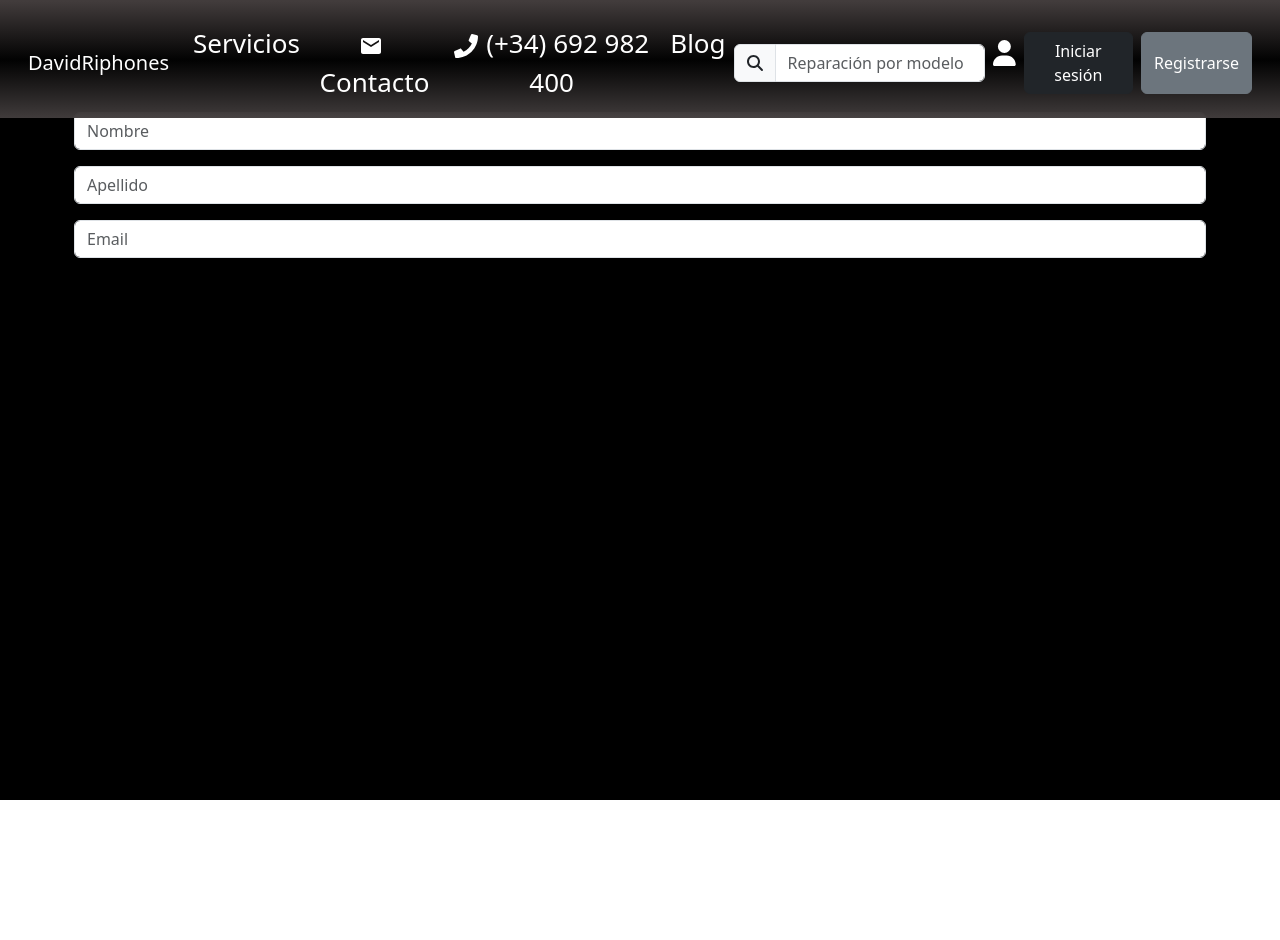
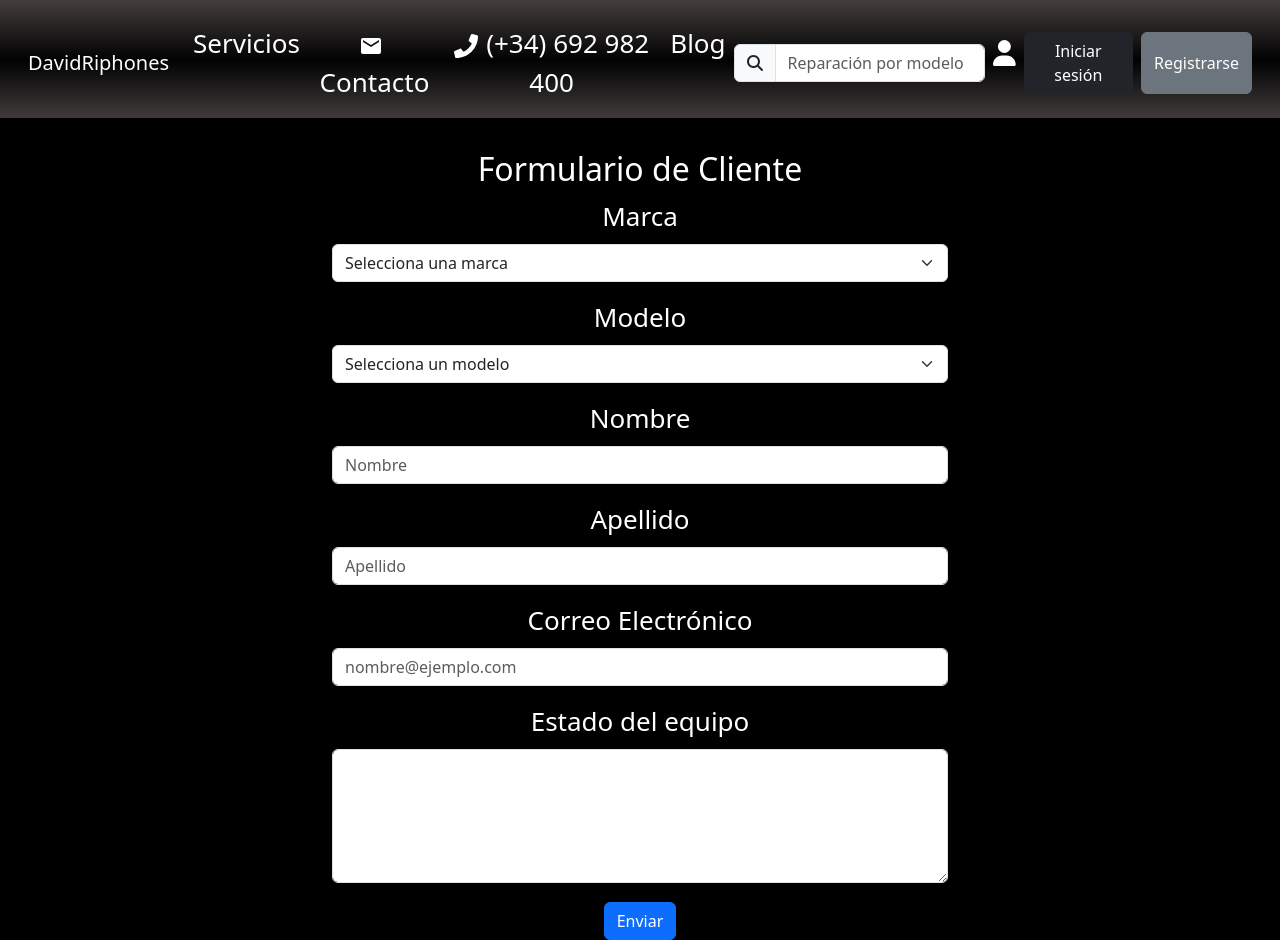
Before and after one commit to sofiafernands/movile_site, a React (Create React App) app: page /formclient in a window 1280 px wide. Before the commit the page ends 800 px from the top, so only its background shows below. Built offline with nearby package versions, Linux system fonts and the light colour scheme.

Commit message:
component special_rate

```diff
--- a/src/App.css
+++ b/src/App.css
@@ -1,14 +1,15 @@
 .App {
   text-align: center;
+
+
 }
 
 .App-header {
   background-color: #000000;
   color: white;
   min-height: 100vh; /* 100% of the viewport height */
-  display: flex;
   flex-direction: column;
   align-items: center;
-  padding: 5%;
+  padding-top: 8%;
   font-size: calc(10px + 2vmin);
 }
--- a/src/App.js
+++ b/src/App.js
@@ -3,8 +3,8 @@ import { BrowserRouter as Router, Route, Routes } from "react-router-dom";
 import './App.css';
 import Navbar from './front/component/navbar';
 import 'bootstrap/dist/css/bootstrap.min.css';
-import MovileRepair from './front/pages/movileRepair/index.js'
 import FormClient from "./front/pages/formClient";
+import Home from "./front/pages/home";
 
 function App() {
   return (
@@ -12,8 +12,8 @@ function App() {
       <div className="App">
         <header className="App-header">
           <Navbar/>
-          <Routes >
-            <Route path="/" element={<MovileRepair />} />
+          <Routes>
+            <Route path="/" element={< Home />} />
             <Route path="/formclient" element={<FormClient />} />
           </Routes>
         </header>
--- a/src/front/pages/movileRepair/index.js
+++ b/src/front/component/movileRepair/index.js
@@ -1,38 +1,34 @@
 import 'bootstrap/dist/css/bootstrap.min.css';
 import 'bootstrap/dist/js/bootstrap.bundle.min';
-//import { FontAwesomeIcon } from '@fortawesome/react-fontawesome';
 import { FaMobileAlt } from "react-icons/fa";
 import { MdBrokenImage } from "react-icons/md";
 import iphone13 from '../../img/iphone13.png'
-import ButtomInformation from "../../component/buttomInformation";
+import ButtomInformation from "../buttomInformation";
 import React from "react";
 import './movileRepair.css';
 
 
-
 function MovileRepair() {
     return (
-        <div className='d-inline-flex p-2 col-12'>
-            <div className=" d-flex">
+        <div className='movile_repair d-flex p-2 col-12'>
+            <div className="container">
                 <div className="row justify-content-center align-items-center">
-                    <div className="col-6">
+                    <div className="col-12 col-md-6">
                         <h3>DavidRiPhones</h3>
                         <h1><FaMobileAlt /><MdBrokenImage /></h1>
                         <h1 className='text-warning mt-5'>Tu centro de reparacion de confianza</h1>
-
                     </div>
-                    <div className="col-6">
+                    <div className="col-12 col-md-6">
                         <img src={iphone13} alt="iphone13" className="w-100" />
                     </div>
-                    <div className="col-6">
+                    <div className="col-12 col-md-6">
                         <h5>Tu movil merece una segunda oportunidad.</h5>
                         <h5>Confia en nosotros para su reparacion!</h5>
                     </div>
-                    <div className="col-6 ">
-                        < ButtomInformation />
+                    <div className="col-12 col-md-6">
+                        <ButtomInformation />
                     </div>
                 </div>
-
             </div>
         </div>
     );
--- /dev/null
+++ b/src/front/component/movileRepair/movileRepair.css
@@ -0,0 +1,5 @@
+.movile_repair{
+    background-color: black;
+    width: 100%;
+
+}
--- /dev/null
+++ b/src/front/component/special_rate/index.jsx
@@ -0,0 +1,20 @@
+import React from "react";
+import 'bootstrap/dist/css/bootstrap.min.css';
+import 'bootstrap/dist/js/bootstrap.bundle.min';
+import './special_rate.css';
+import company from '../../img/company.jpg';
+function SpecialRate() {
+    return (
+
+        <div className="card text-bg-dark">
+        <img src={company} className="card-img" alt="..."/>
+        <div className="card-img-overlay">
+          <h5 className="card-title">tarifas especiales para empresas</h5>
+          <p className="card-text">This is a wider card with supporting text below as a natural lead-in to additional content. This content is a little bit longer.</p>
+          <p className="card-text"><small>Last updated 3 mins ago</small></p>
+        </div>
+      </div>
+    )
+}
+
+export default SpecialRate;
--- /dev/null
+++ b/src/front/component/special_rate/special_rate.css
@@ -0,0 +1,18 @@
+.home2{
+    background: rgb(66,61,61);
+background: -moz-linear-gradient(0deg, rgba(66,61,61,0.9734032040550595) 0%, rgba(2,2,2,1) 49%, rgba(66,60,60,1) 99%);
+background: -webkit-linear-gradient(0deg, rgba(66,61,61,0.9734032040550595) 0%, rgba(2,2,2,1) 49%, rgba(66,60,60,1) 99%);
+background: linear-gradient(0deg, rgba(66,61,61,0.9734032040550595) 0%, rgba(2,2,2,1) 49%, rgba(66,60,60,1) 99%);
+filter: progid:DXImageTransform.Microsoft.gradient(startColorstr="#423d3d",endColorstr="#423c3c",GradientType=1);
+}
+.special_rate {
+    background-color:#1de4e3;
+    color: white;
+    border-radius: 25px;
+    margin-top: 10%;
+}
+.card-img {
+    width: 30%;
+    border-top-left-radius: 20px;
+    align-self: end;
+}
--- a/src/front/pages/formClient/index.js
+++ b/src/front/pages/formClient/index.js
@@ -1,25 +1,62 @@
-import React from "react";
+import React, { useState } from "react";
 import 'bootstrap/dist/css/bootstrap.min.css';
 import 'bootstrap/dist/js/bootstrap.bundle.min';
 
+function FormClient() {
+    const [marca, setMarca] = useState("");
+    const [modelo, setModelo] = useState("");
+    const [nombre, setNombre] = useState("");
+    const [apellido, setApellido] = useState("");
+    const [correo, setCorreo] = useState("");
+    const [estadoEquipo, setEstadoEquipo] = useState("");
 
+    const handleSubmit = (e) => {
+        e.preventDefault();
+        console.log({ marca, modelo, nombre, apellido, correo, estadoEquipo });
+    }
 
-function FormClient() {
     return (
-        <div className="container mt-5 ">
-            <form className="row g-3">
-                <input type="text" className="form-control" placeholder="Nombre" aria-label="Nombre" />
-                <input type="text" className="form-control" placeholder="Apellido" aria-label="Apellido" />
-                <input type="email" className="form-control" placeholder="Email" aria-label="Email" />
-                <ul className="list-group list-group-flush">
-
-                </ul>
-
+        <div className="container mt-5 col-6">
+            <h2 className="text-center">Formulario de Cliente</h2>
+            <form onSubmit={handleSubmit}>
+                <div className="mb-3">
+                    <label htmlFor="marca" className="form-label">Marca</label>
+                    <select className="form-select" id="marca" aria-label="Default select example" value={marca} onChange={(e) => setMarca(e.target.value)}>
+                        <option defaultValue>Selecciona una marca</option>
+                        <option value="1">Marca 1</option>
+                        <option value="2">Marca 2</option>
+                        <option value="3">Marca 3</option>
+                    </select>
+                </div>
+                <div className="mb-3">
+                    <label htmlFor="modelo" className="form-label">Modelo</label>
+                    <select className="form-select" id="modelo" aria-label="Default select example" value={modelo} onChange={(e) => setModelo(e.target.value)}>
+                        <option defaultValue>Selecciona un modelo</option>
+                        <option value="1">Modelo 1</option>
+                        <option value="2">Modelo 2</option>
+                        <option value="3">Modelo 3</option>
+                    </select>
+                </div>
+                <div className="mb-3">
+                    <label htmlFor="nombre" className="form-label">Nombre</label>
+                    <input type="text" className="form-control" id="nombre" placeholder="Nombre" value={nombre} onChange={(e) => setNombre(e.target.value)} />
+                </div>
+                <div className="mb-3">
+                    <label htmlFor="apellido" className="form-label">Apellido</label>
+                    <input type="text" className="form-control" id="apellido" placeholder="Apellido" value={apellido} onChange={(e) => setApellido(e.target.value)} />
+                </div>
+                <div className="mb-3">
+                    <label htmlFor="correo" className="form-label">Correo Electrónico</label>
+                    <input type="email" className="form-control" id="correo" placeholder="nombre@ejemplo.com" value={correo} onChange={(e) => setCorreo(e.target.value)} />
+                </div>
+                <div className="mb-3">
+                    <label htmlFor="estadoEquipo" className="form-label">Estado del equipo</label>
+                    <textarea className="form-control" id="estadoEquipo" rows="5" value={estadoEquipo} onChange={(e) => setEstadoEquipo(e.target.value)}></textarea>
+                </div>
+                <button type="submit" className="btn btn-primary">Enviar</button>
             </form>
-
-
-
         </div>
     );
-    }
+}
+
 export default FormClient;
--- /dev/null
+++ b/src/front/pages/home/index.js
@@ -0,0 +1,17 @@
+import React from "react";
+import 'bootstrap/dist/css/bootstrap.min.css';
+import 'bootstrap/dist/js/bootstrap.bundle.min';
+import MovileRepair from "../../component/movileRepair";
+import SpecialRate from "../../component/special_rate";
+
+
+function Home() {
+    return (
+        <div className="d-flex row ">
+            < MovileRepair />
+            < SpecialRate />
+        </div>
+
+    )
+}
+export default Home;
```
Also changed, not shown: src/front/img/company.jpg (added), src/front/pages/movileRepair/movileRepair.css (deleted).
